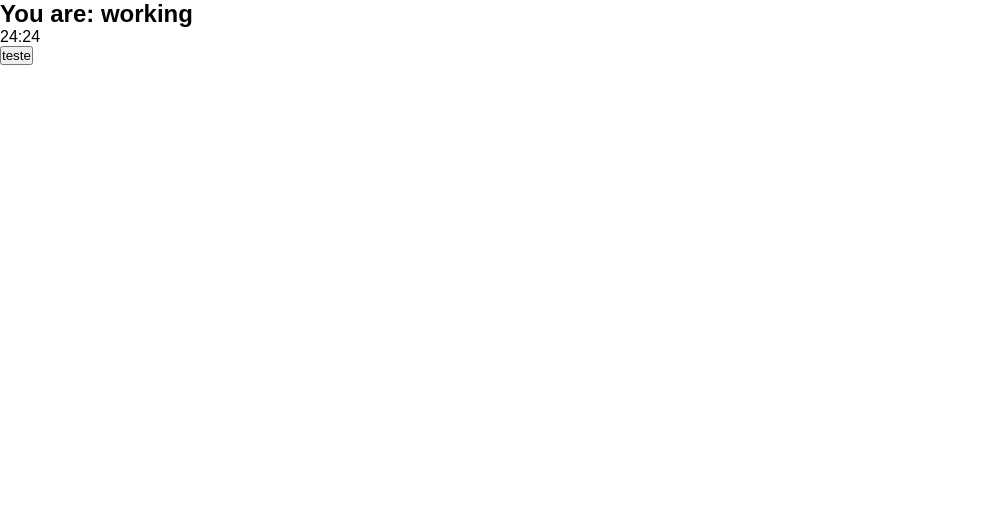
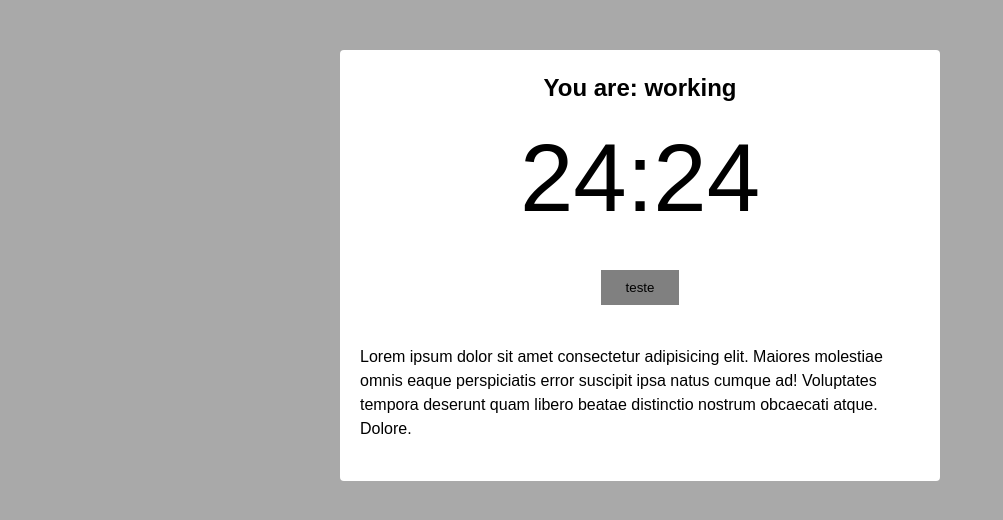
Before and after one commit to Daviniel/promodoro-app, a React (Create React App) app: page / in a window 1280 px wide. Shown: the top 520 px of the page, without its empty margins (0-1003 px from the left). Built offline with nearby package versions, Linux system fonts and the light colour scheme.

Commit message:
styled create

```diff
--- a/src/components/promodoro-timer.tsx
+++ b/src/components/promodoro-timer.tsx
@@ -11,15 +11,26 @@ interface Props {
 }
 
 export function PromodoroTimer(props: Props): JSX.Element {
+
   const [mainTime, setMainTime] = React.useState(props.promodoroTime);
   useInterval(() => {
     setMainTime(mainTime - 1);
   }, 1000);
+
   return (
     <div className="promodoro">
+
       <h2>You are: working</h2>
+
       <Timer mainTime={mainTime} />
-      <Button text="teste" onClick={() => console.log(1)}></Button>
+
+      <div className="controls">
+        <Button text="teste" onClick={() => console.log(1)}></Button>
+      </div>
+
+      <div className="details">
+        <p>Lorem ipsum dolor sit amet consectetur adipisicing elit. Maiores molestiae omnis eaque perspiciatis error suscipit ipsa natus cumque ad! Voluptates tempora deserunt quam libero beatae distinctio nostrum obcaecati atque. Dolore.</p>
+      </div>
     </div>
   )
 }
--- a/src/index.css
+++ b/src/index.css
@@ -7,4 +7,63 @@
 
 body {
   font-family: sans-serif;
+  background-color: darkgrey;
+  transition: background-color 300ms ease-in-out;
+  line-height: 1.5;
 }
+
+.container {
+  max-width: 640px;
+  margin: 0 auto;
+}
+
+.working {
+  background-color: #41e1ba;
+}
+
+.hidden {
+  display: none;
+}
+
+.promodoro {
+  background: #fff;
+  margin: 50px 20px;
+  padding: 20px;
+  border-radius: 4px;
+  box-shadow: 0 0 10px rgba(0, 0, 0, 0);
+}
+
+.promodoro h2 {
+  font-size: 24px;
+  text-align: center;
+}
+
+.promodoro .timer {
+  font-size: 6rem;
+  text-align: center;
+}
+
+.promodoro .controls {
+  display: flex;
+  align-items: center;
+  justify-content: space-evenly;
+}
+
+.promodoro button {
+  background: gray;
+  border: none;
+  cursor: pointer;
+  padding: 10px 25px;
+  color: black;
+  transition: background-color 300ms ease-in-out;
+  margin: 20px auto;
+}
+
+.working .promodoro button {
+  background: #41e1ba;
+  color: black;
+}
+
+.promodoro .details {
+  margin: 20px 0;
+}
```
